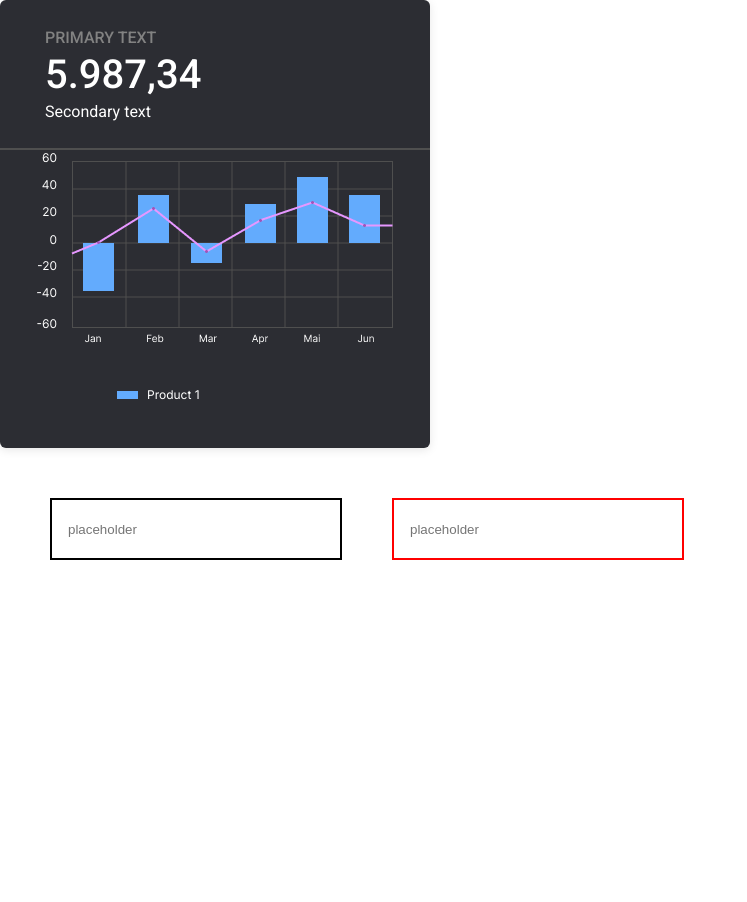
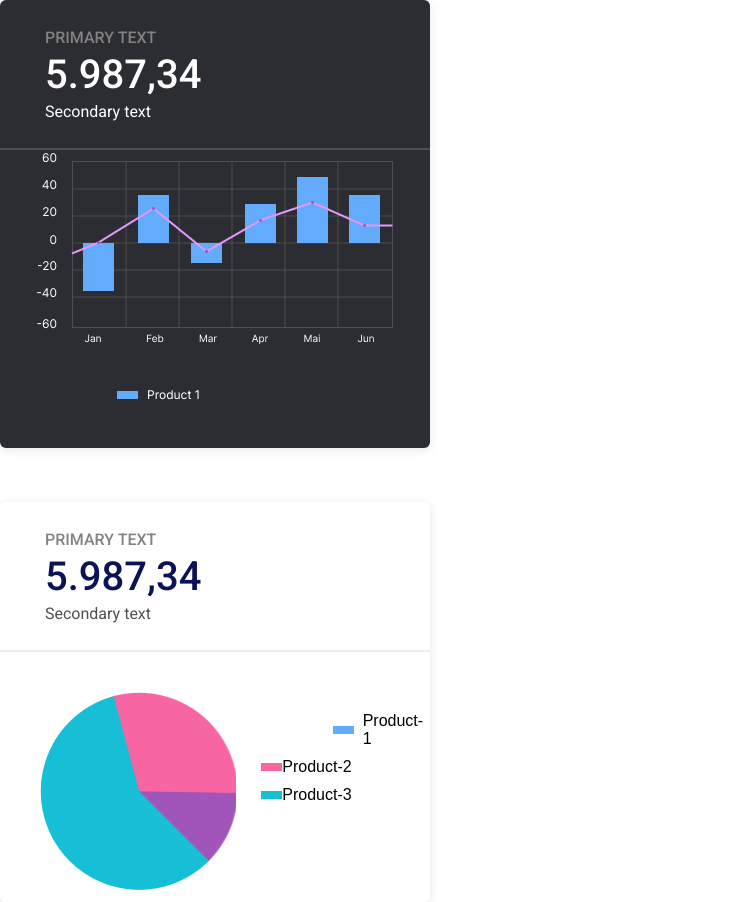
Before and after one commit to ivangrinko-dev/PG, a plain HTML site: page index.html in a window 1280 px wide. Shown: the whole page, without its empty margins (0-747 px from the left). Before the commit the page ends 800 px from the top, so only its background shows below. Drawn offline with Linux system fonts and the light colour scheme.

Commit message:
task completion

```diff
--- a/index.html
+++ b/index.html
@@ -25,15 +25,37 @@
 </div>
     </div>
     </div>
-
-
-    <div class="inp">
-        <div>
-            <input class="black" type="text" placeholder="placeholder">
-        </div>
-        <div>
-            <input class="red" type="text" placeholder="placeholder">
-        </div>
-    </div>
   </body>
 </html>
+<br>
+<br>
+<br>
+
+<div class="wrapper-2">
+      <p class="first-pp">PRIMARY TEXT</p>
+      <h2 class="namber-2">5.987,34</h2>
+      <p class="second-pp">Secondary text</p>
+
+      <div class="line-2"></div>
+      <div class="conteiner">
+      <div class="img-2"></div>
+
+  <div class="lit">
+       <div class="lit-blue-d">
+       <div class="img-blue-block"></div>
+       <p>Product-1</p>
+  </div>
+
+  <div class="lit-pink-d">
+        <div class="img-pink-block"></div>
+        <p>Product-2</p>
+  </div>
+
+  <div class="lit-green-d">
+        <div class="img-green-block"></div>
+        <p>Product-3</p>
+  </div>
+</div>
+</div>
+
+</div>
--- a/style.css
+++ b/style.css
@@ -18,6 +18,7 @@
     font: 500 40px 'Roboto';
     color: #FFFFFF;
 }
+
 .second-p {
     padding-top: 4px;
     padding-left: 45px;
@@ -42,6 +43,7 @@ color: #FFFFFF;
     background-color: #4f4f4f;
 
 }
+
 .img-1 {
     padding-top: 29;
     margin-left: 29px;
@@ -51,12 +53,14 @@ color: #FFFFFF;
     height: 197px;
 
 }
+
 .lit-blue-p {
     padding-top: 40px;
     padding-left: 45px;
     display: flex;
     align-items: center;
 }
+
 .img-blue-block {
     margin-left: 72px;
     background-image: url(./Rectangle\ 1339.png);
@@ -65,29 +69,113 @@ align-items: center;
     height: 8px;
     margin-right: 9px;
 }
+
 .lit-blue-p p {
     font: 400 12px 'Inter';
     color: #FFFFFF;
 }
 
 
-.inp {
-    display: flex;
+
+
+.wrapper-2 {
+    background: #ffffff;
+    box-shadow: 0px 2px 10px rgba(0, 0, 0, 0.1);
+    border-radius: 6px;
+    width: 430px;
+    height: 400px;
 }
 
-.black {
-    margin: 50px 0 50px 50px;
-    width: 256px;
-    height: 40px;
-    border: 2px solid #000;
-    padding: 9px 16px;
-    outline: none;
+.first-pp {
+    padding-top: 28px;
+    padding-left: 45px;
+    font: 500 16px 'Roboto';
+    color: #828282;
 }
-.red {
-    margin: 50px 0 50px 50px;
-    width: 256px;
-    height: 40px;
-    border: 2px solid red;
-    padding: 9px 16px;
-    outline: none;
+
+.namber-2 {
+    padding-top: 4px;
+    padding-left: 45px;
+    font: 500 40px 'Roboto';
+    color: #0b1354;
 }
+
+.second-pp {
+    padding-top: 4px;
+    padding-left: 45px;
+    font: 400 16px 'Roboto';
+    color: #4F4F4F;
+}
+
+.line-2 {
+    margin-top: 27px;
+    height: 2px;
+    background-color: #ececec;
+}
+
+.conteiner {
+    display: flex;
+    flex-direction: row;
+}
+
+.img-2 {
+    background-image: url(./Group\ 2280.png);
+    background-repeat: no-repeat;
+    width: 240px;
+    height: 240px;
+}
+
+.lit {
+    display: flex;
+    flex-direction: column;
+    margin-top: 60px;
+    margin-left: 25px;
+}
+
+.lit-blue-d,
+.lit-pink-d,
+.lit-green-d {
+    display: flex;
+    align-items: center;
+    margin-bottom: 10px;
+}
+
+.img-blue-block {
+    background-image: url(./Rectangle\ 1339.png);
+    background-repeat: no-repeat;
+    width: 21px;
+    height: 8px;
+    margin: right 9px;
+}
+
+.lit-blue-d p {
+    font 400 12px 'Inter'
+    cursor: #4f4f4f;
+}
+
+.img-pink-block {
+    background-image: url(./red.png);
+    background-repeat: no-repeat;
+    width: 21px;
+    height: 8px;
+    margin: :right 9px;
+}
+
+.lit-pink-d p {
+    font 400 12px 'Inter'
+    cursor: #4f4f4f;
+}
+
+
+.img-green-block {
+    background-image: url(./green.png);
+    background-repeat: no-repeat;
+    width: 21px;
+    height: 8px;
+    margin: :right 9px;
+}
+
+.lit-green-d p {
+    font 400 12px 'Inter'
+    cursor: #4f4f4f;
+}
```
Also changed, not shown: Group 2280.png (added), green.png (added), red.png (added). Lines whose indentation alone changed are shown as unchanged.
